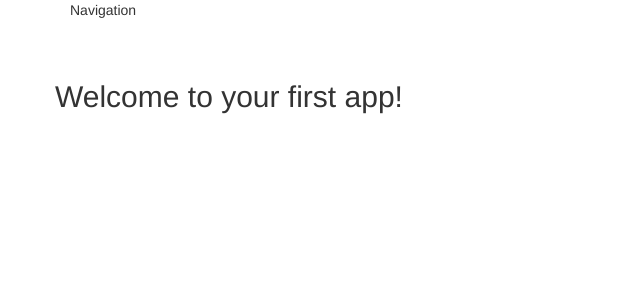
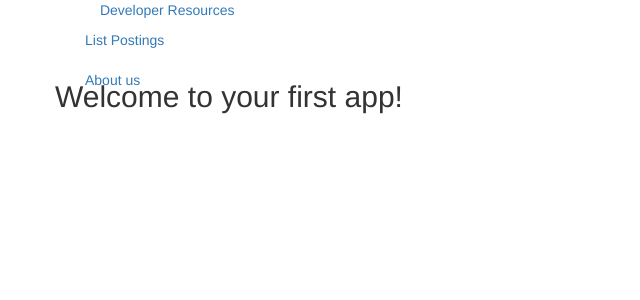
Before and after one commit to gargshilpi22/developer-resources, a Rails app: page / in a window 1280 px wide. Shown: the top 300 px of the page, without its empty margins (0-640 px from the left). Run offline with Rails 7, Linux system fonts and the light colour scheme; style sheets or scripts are compiled from the project's sources; some libraries are stand-ins or nearby versions.

Commit message:
bootstrap html template changes

```diff
--- a/app/views/layouts/_navigation.html.erb
+++ b/app/views/layouts/_navigation.html.erb
@@ -1 +1,12 @@
-Navigation
+<a class="btn btn-navbar" data-toggle="collapse" data-target=".nav-collapse">
+	<span class="icon-bar"></span>
+	<span class="icon-bar"></span>
+	<span class="icon-bar"></span>
+</a>
+<a class="brand" href="#">Developer Resources</a>
+<div class="nav-collapse">
+	<ul class="nav">
+		<li><%= link_to "List Postings", posts_path %></li>
+		<li><%= link_to "About us"%></li>
+	</ul>
+</div>
--- a/app/views/posts/index.html.erb
+++ b/app/views/posts/index.html.erb
@@ -3,7 +3,7 @@
 <table>
 
 	<tr>
-		<th>title</th>
+		<th>Posts</th>
 	</tr>
 
 <% @posts.each do |post| %>
--- a/config/routes.rb
+++ b/config/routes.rb
@@ -1,4 +1,4 @@
 CourseProject::Application.routes.draw do
   root to: "main#index"
-  resources :posts, :only => [:index]
+  resources :posts
 end
```
Also changed, not shown: db/development.sqlite3, 2 other files.
